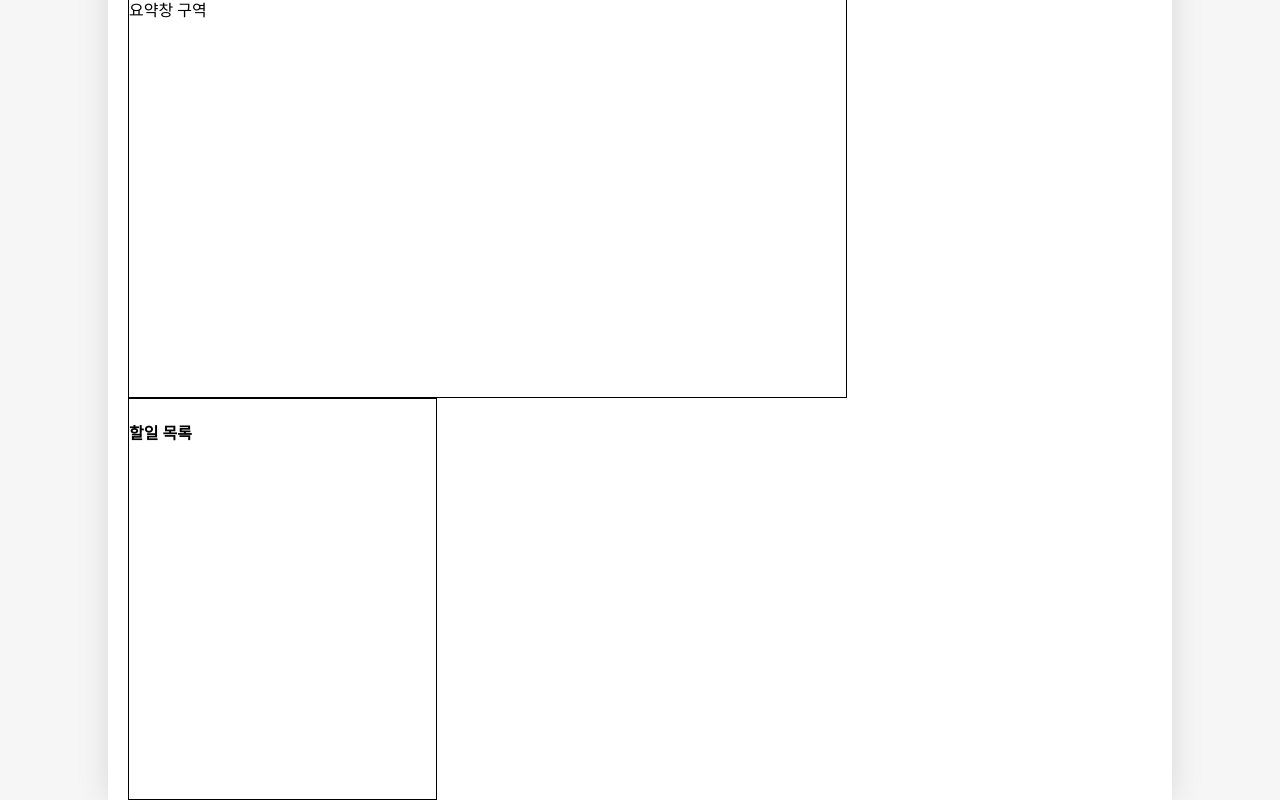
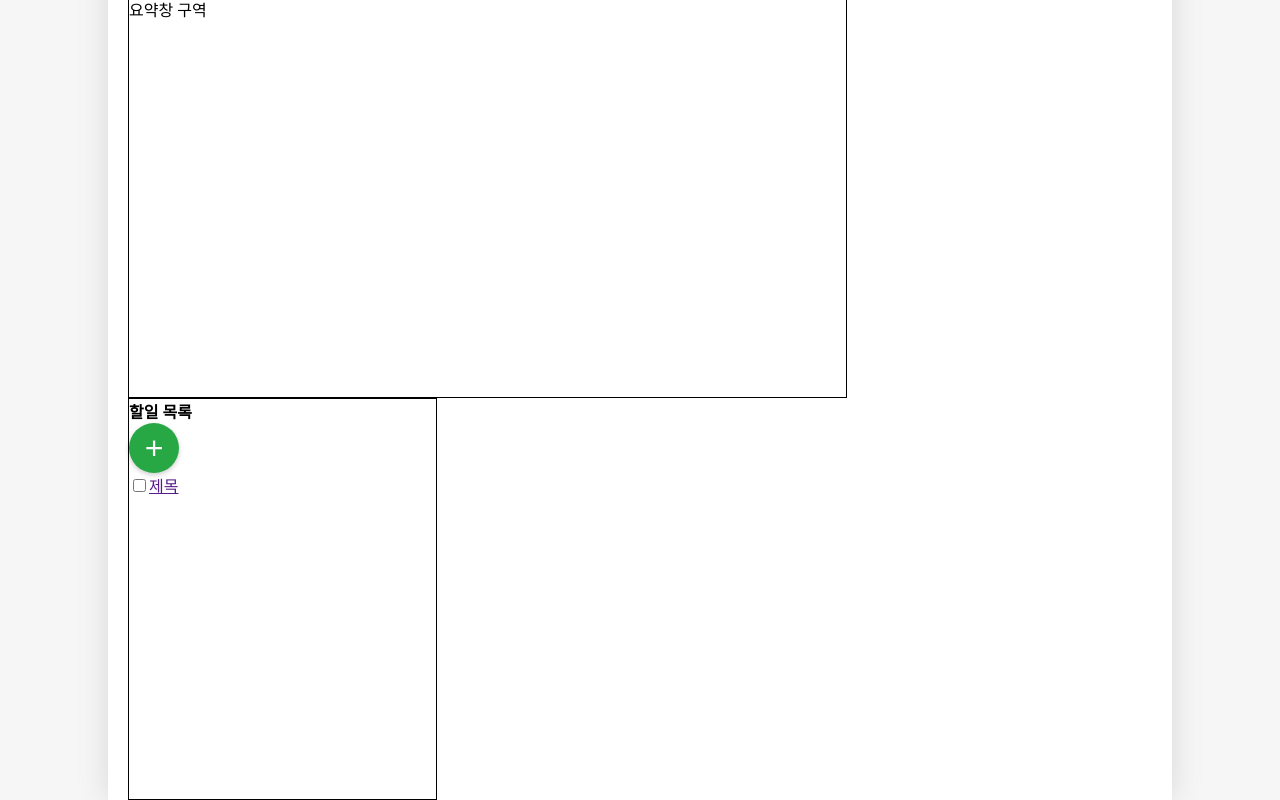
Before and after one commit to Junny-ee/CalogProject, a React (Vite) app: page / in a window 1280 px wide. Shown: the part 1006-1806 px from the top of the page. Built offline with nearby package versions, Linux system fonts and the light colour scheme.

Commit message:
버튼 오류 수정, 모달윈도우 컴포넌트 추가(모달용)

```diff
--- a/package.json
+++ b/package.json
@@ -12,6 +12,7 @@
   "dependencies": {
     "react": "^19.1.0",
     "react-dom": "^19.1.0",
+    "react-modal": "^3.16.3",
     "react-router-dom": "^7.6.2"
   },
   "devDependencies": {
--- /dev/null
+++ b/src/components/ModalWindow.css
@@ -0,0 +1,101 @@
+/* 모달 오버레이 스타일 (배경) */
+.modal-overlay {
+  position: fixed;
+  top: 0;
+  left: 0;
+  right: 0;
+  bottom: 0;
+  background-color: rgba(0, 0, 0, 0.75); /* 투명도 있는 검은색 배경 */
+  display: flex;
+  justify-content: center; /* 가로 중앙 정렬 */
+  align-items: center; /* 세로 중앙 정렬 */
+  z-index: 1000; /* 다른 요소들 위에 오도록 설정 */
+}
+
+/* 모달 내용 스타일 */
+.modal-content {
+  background: white;
+  padding: 30px;
+  border-radius: 8px;
+  max-width: 500px;
+  width: 90%; /* 화면 너비에 따라 조절 */
+  box-shadow: 0 5px 15px rgba(0, 0, 0, 0.3);
+  outline: none; /* 포커스 시 생기는 외곽선 제거 */
+  position: relative;
+  display: flex; /* 내부 요소들을 세로로 정렬하기 위해 flexbox 사용 */
+  flex-direction: column; /* 세로 방향으로 아이템 정렬 */
+  gap: 15px; /* 요소들 사이의 간격 */
+}
+
+/* 모달 제목 스타일 */
+.modal-title {
+  color: #333;
+  margin-bottom: 15px; /* input과의 간격 조정 */
+  font-size: 1.8em;
+  text-align: center;
+}
+
+/* 입력 필드 (input, textarea) 공통 스타일 */
+.modal-content input[type="date"],
+.modal-content input[type="text"],
+.modal-content textarea {
+  width: calc(100% - 20px); /* 패딩 고려 */
+  padding: 10px;
+  border: 1px solid #ddd;
+  border-radius: 4px;
+  font-size: 1em;
+  box-sizing: border-box; /* 패딩과 보더가 너비에 포함되도록 */
+}
+
+.modal-content textarea {
+  min-height: 100px; /* 최소 높이 */
+  resize: vertical; /* 세로로만 크기 조절 가능 */
+}
+
+/* 포커스 시 입력 필드 스타일 */
+.modal-content input:focus,
+.modal-content textarea:focus {
+  border-color: #007bff;
+  box-shadow: 0 0 0 0.2rem rgba(0, 123, 255, 0.25);
+  outline: none;
+}
+
+/* '+' 버튼 스타일 */
+.open-modal-button {
+  background-color: #28a745; /* 녹색 */
+  color: white;
+  border: none;
+  border-radius: 50%; /* 원형 버튼 */
+  width: 50px; /* 너비와 높이를 같게 설정 */
+  height: 50px; /* 너비와 높이를 같게 설정 */
+  font-size: 2em; /* '+' 기호 크기 */
+  display: flex;
+  justify-content: center;
+  align-items: center;
+  cursor: pointer;
+  box-shadow: 0 2px 5px rgba(0, 0, 0, 0.2);
+  transition: background-color 0.3s ease, transform 0.2s ease;
+}
+
+.open-modal-button:hover {
+  background-color: #218838;
+  transform: scale(1.05); /* 약간 확대 */
+}
+
+/* 모달 닫기 버튼 스타일 */
+.close-modal-button {
+  background-color: #6c757d; /* 회색 */
+  color: white;
+  padding: 10px 20px;
+  border: none;
+  border-radius: 5px;
+  cursor: pointer;
+  font-size: 1em;
+  align-self: flex-end; /* flex 컨테이너 내에서 오른쪽으로 정렬 */
+  margin-top: 10px; /* 위쪽 여백 */
+  transition: background-color 0.3s ease;
+}
+
+.close-modal-button:hover {
+  background-color: #5a6268;
+}
--- /dev/null
+++ b/src/components/ModalWindow.jsx
@@ -0,0 +1,43 @@
+import React, { useState } from "react";
+import Modal from "react-modal";
+import "./ModalWindow.css"; // CSS 파일을 임포트합니다.
+
+// Modal.setAppElement('#root'); // App의 루트 엘리먼트를 지정합니다. index.js에서 설정하는 것이 일반적입니다.
+
+function ModalWindow() {
+  const [modalIsOpen, setModalIsOpen] = useState(false);
+
+  const openModal = () => {
+    setModalIsOpen(true);
+  };
+
+  const closeModal = () => {
+    setModalIsOpen(false);
+  };
+
+  return (
+    <div>
+      <button onClick={openModal} className="open-modal-button">
+        +
+      </button>
+      <Modal
+        isOpen={modalIsOpen}
+        onRequestClose={closeModal}
+        contentLabel="Example Modal"
+        ariaHideApp={false} // 에러 방지를 위해 추가
+        className="modal-content" // 모달 내용에 대한 클래스
+        overlayClassName="modal-overlay" // 모달 오버레이에 대한 클래스
+      >
+        <h2 className="modal-title">일정 추가</h2>
+        <input type="date" />
+        <input type="text" placeholder="제목 입력" />
+        <textarea></textarea>
+        <button onClick={closeModal} className="close-modal-button">
+          모달 닫기
+        </button>
+      </Modal>
+    </div>
+  );
+}
+
+export default ModalWindow;
--- a/src/components/ScheduleItem.jsx
+++ b/src/components/ScheduleItem.jsx
@@ -1,15 +1,27 @@
+import "./ScheduleItem.css";
 import { useState } from "react";
-import "./ScheduleItem.css";
-
+import ReactModal from "react-modal";
+import Button from "./Button";
+import ModalWindow from "./ModalWindow";
 const mockdata = {
   isChecked: false,
   content: "제목",
 };
 const ScheduleItem = () => {
-  const [Schedule, setSechdule] = useState();
+  const [Schedule, setSechdule] = useState(mockdata); // 목데이터(나중에는 글 객체)
+  const onCreate = () => {};
   return (
     <div className="ScheduleItem">
-      <h4>할일 목록</h4>
+      <div className="ScheduleWirte">
+        <h4 style={{ display: "inline" }}>할일 목록</h4>
+        <ModalWindow />
+      </div>
+      <div>
+        <div>
+          <input type="checkbox" className="checkBox" onClick={onCreate} />
+          <a href="">{Schedule.content}</a>
+        </div>
+      </div>
     </div>
   );
 };
```
Also changed, not shown: 1 other file (tests, documents, lock files or other folders).
